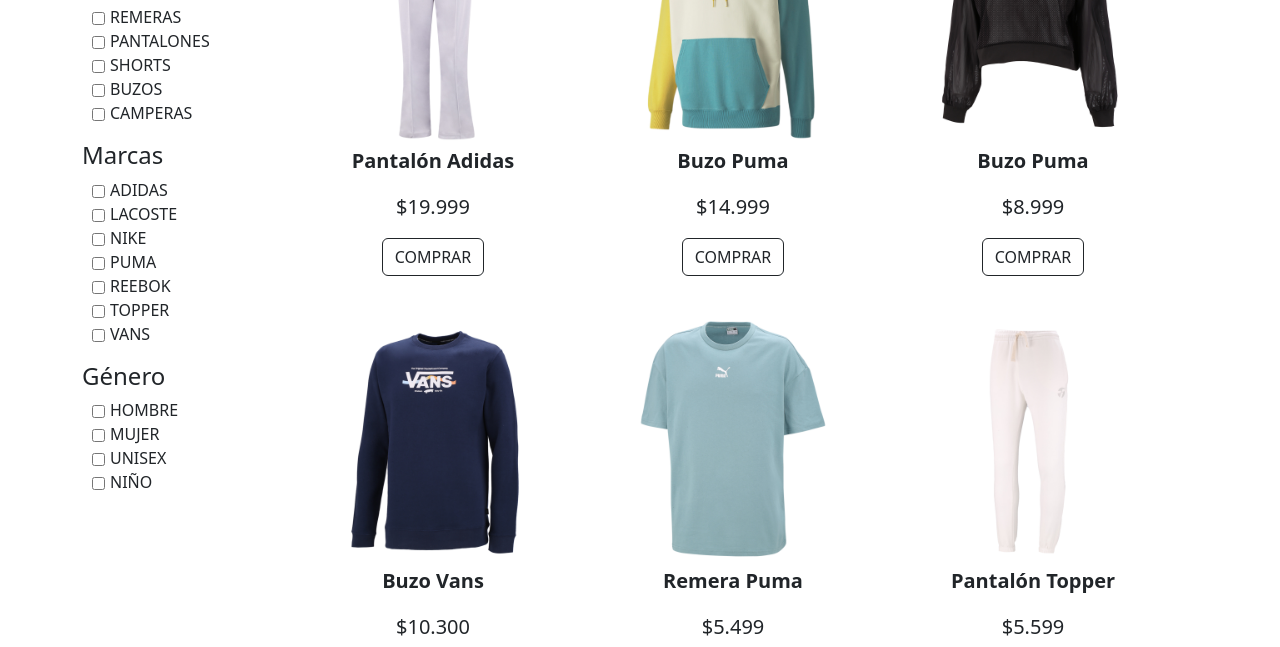
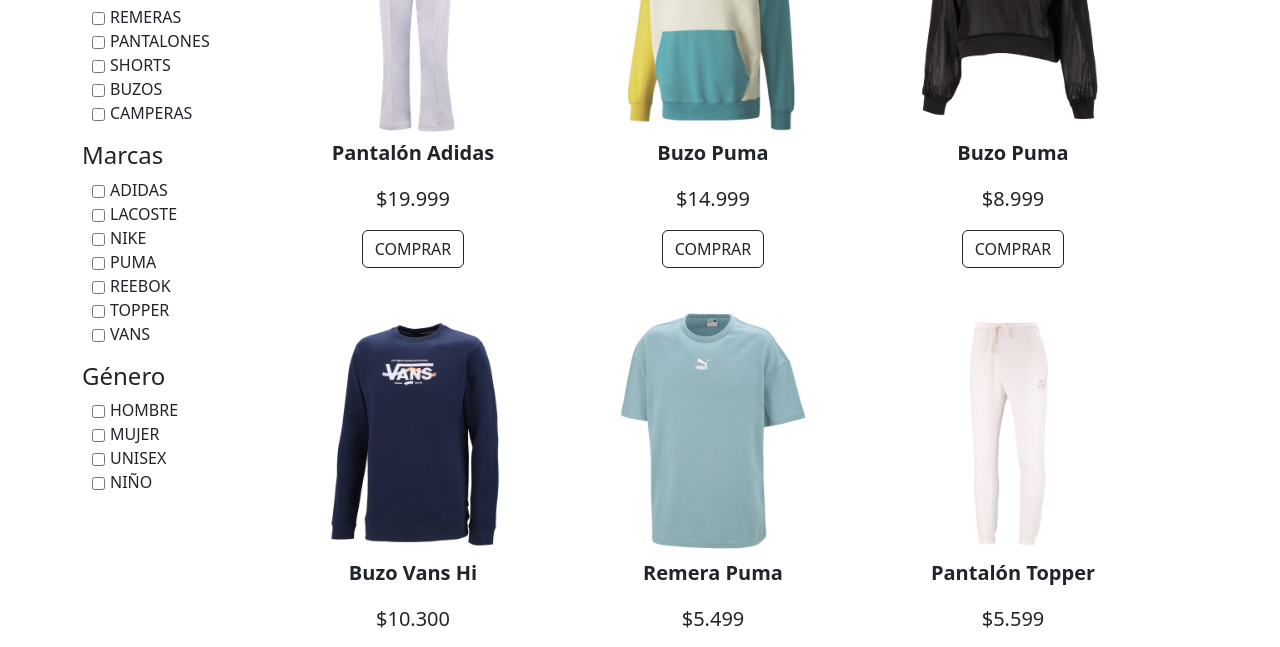
Before and after one commit to camivaliante/desafioCoder, a plain HTML site: page pages/indumentaria.html in a window 1280 px wide. Shown: the part 292-939 px from the top of the page. Drawn offline with nearby package versions, Linux system fonts and the light colour scheme.

Commit message:
terminé de acomodar el main de acc,ind y calzado

```diff
--- a/assets/css/style.css
+++ b/assets/css/style.css
@@ -37,7 +37,7 @@
 
 .main {
     grid-area: main;;
-    margin-left: 100px;
+    margin-left: 80px;
 }
 
 .productos_index1 {
--- a/pages/indumentaria.html
+++ b/pages/indumentaria.html
@@ -68,7 +68,7 @@
 
     <main class="main">
 
-      <div class="productos_index1 fs-5 mt-2 ms-3 text-center">
+      <div class="productos_index1 fs-5 ms-3 text-center">
 
         <div class="index_coleccion1">
           <img src="../assets/img/adidas_pantalon.jpg">
@@ -93,7 +93,7 @@
 
         <div class="index_coleccion1">
           <img src="../assets/img/VA_VN0A7PY3LKZCASA-1.jpg">
-          <p class="fw-semibold">Buzo Vans</p>
+          <p class="fw-semibold">Buzo Vans Hi</p>
           <p>$10.300</p>
           <button type="button" class="btn btn-outline-dark">COMPRAR</button>
         </div>
@@ -111,6 +111,8 @@
           <p>$5.599</p>
           <button type="button" class="btn btn-outline-dark">COMPRAR</button>
         </div>
+
+      </div>
 
     </main>
 
```
Also changed, not shown: pages/accesorios.html (+2 -4 lines), pages/calzado.html (+1 -1 lines).
